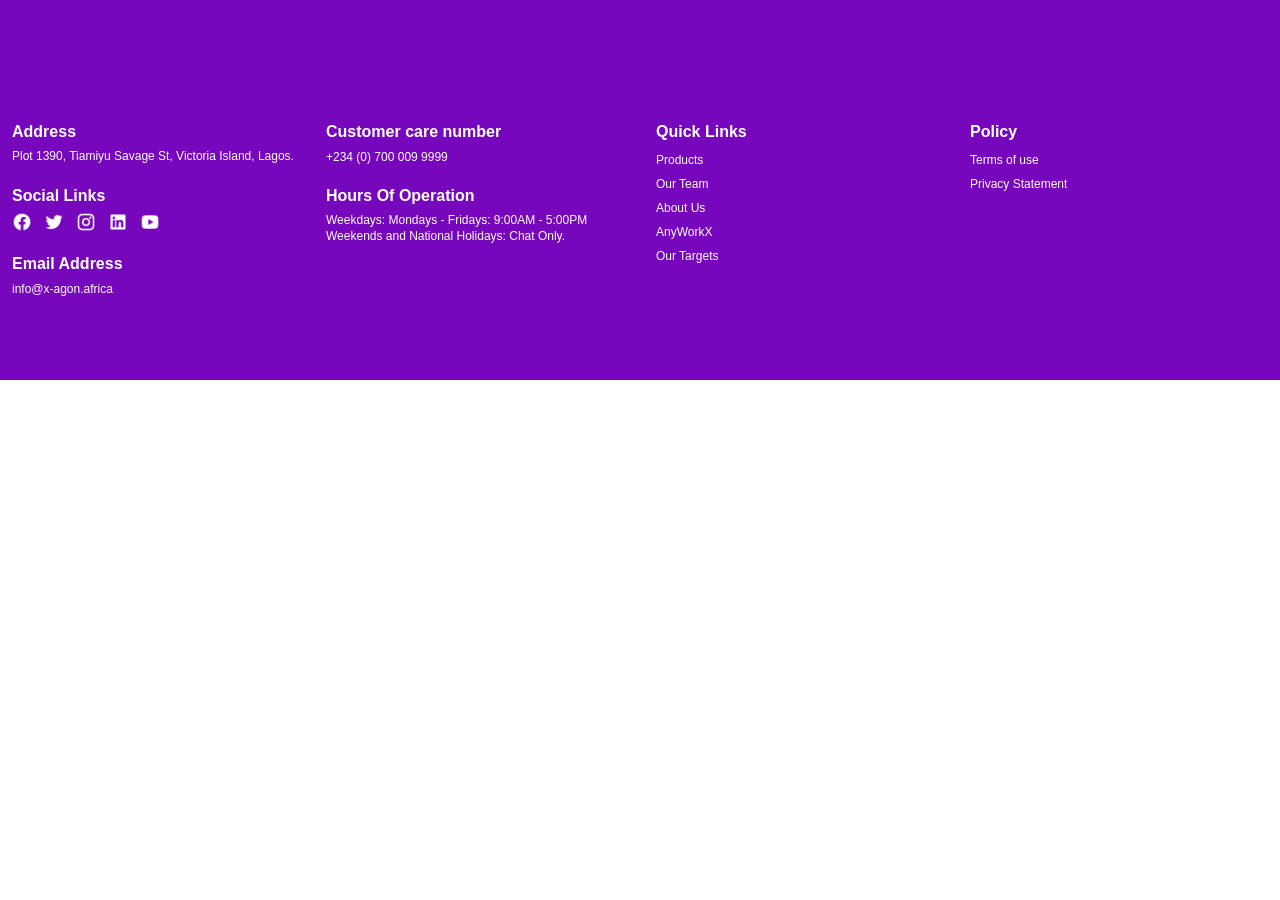
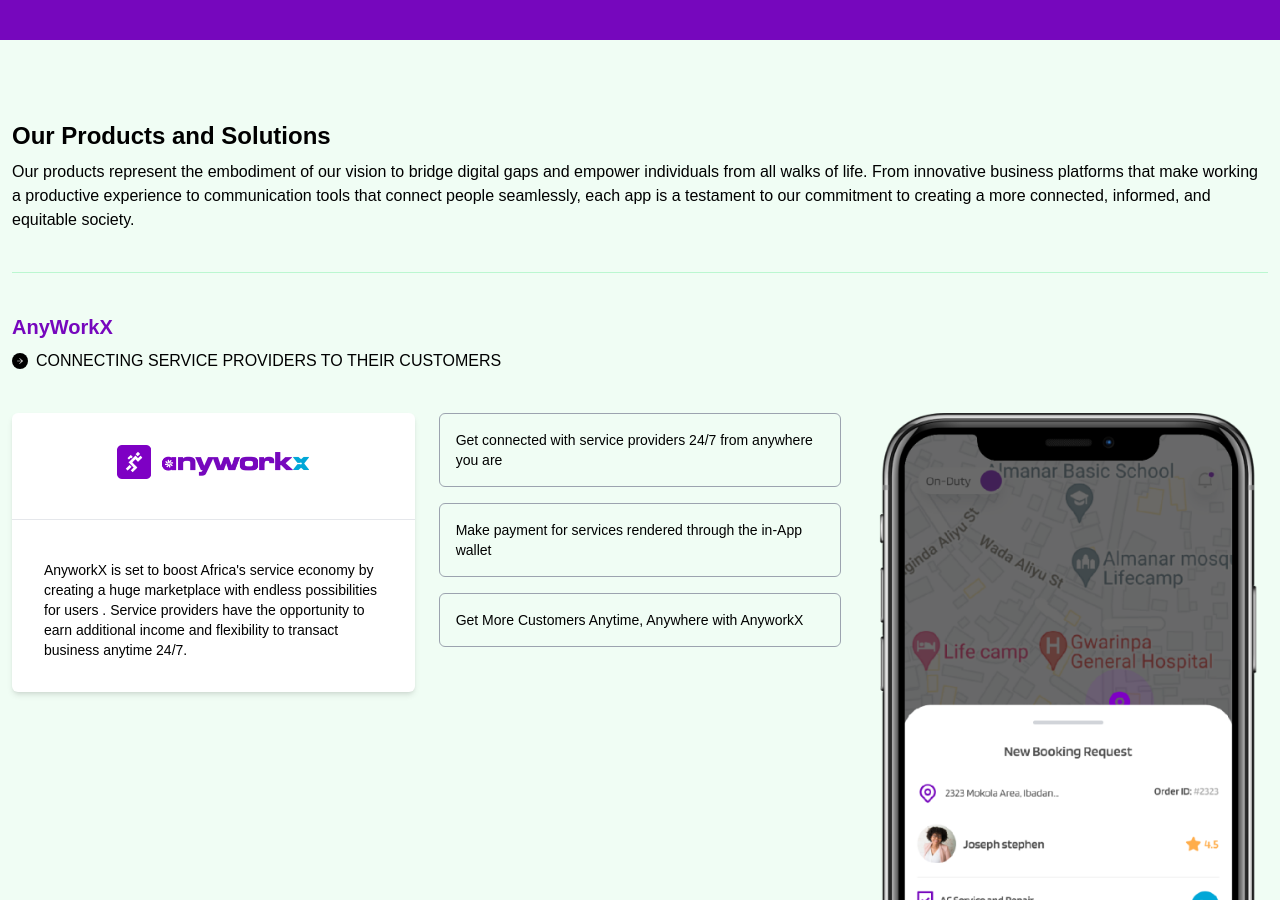
Before and after one commit to Chosen2730/hexagon, a React (Create React App) app: page / in a window 1280 px wide. Shown: the part 1900-2800 px from the top of the page. Before the commit the page ends 2280 px from the top, so only its background shows below. Built offline with nearby package versions, Linux system fonts and the light colour scheme.

Commit message:
adjusted the font weight

```diff
--- a/src/Components/HomePage/digital.jsx
+++ b/src/Components/HomePage/digital.jsx
@@ -7,7 +7,7 @@
     <div className='bg-pry p-3 py-20'>
       <div className='container mx-auto text-white'>
         <h2 className='text-2xl font-bold'>Innovative Digital Solutions</h2>
-        <p className='base my-2'>
+        <p className='text-base my-2 font-light'>
           {" "}
           X-agon prides itself on being at the forefront of technological
           advancement. We develop our own unique applications, leveraging the
@@ -30,7 +30,7 @@
           </div>
 
           <div>
-            <p className='text-base'>
+            <p className='text-base font-light'>
               At X-agon, our passion for technology is matched only by our
               dedication to creating a more inclusive and accessible digital
               future for Africa.
--- /dev/null
+++ b/src/Components/HomePage/market.jsx
@@ -0,0 +1,34 @@
+import React from "react";
+import Btn from "../../Utils/Button/btn";
+
+const Market = () => {
+  return (
+    <div className='grid grid-cols-1 md:grid-cols-2'>
+      <div className='bg-[#424242] text-white p-8 py-12 md:p-20'>
+        <div className='max-w-2xl ml-auto'>
+          <h2 className='text-2xl font-bold'>Market Leadership & Expertise</h2>
+          <p className='my-3 font-light'>
+            We don't just stop at development; we take the initiative to launch
+            our apps in the market and position them for success. Our marketing
+            strategies are crafted to reach a wide audience, ensuring that our
+            inclusive digital solutions make a positive impact on as many lives
+            as possible.
+          </p>
+        </div>
+      </div>
+      <div className='bg-pry text-white p-8 py-12 md:p-20'>
+        <div className='max-w-2xl'>
+          <p className='font-light'>
+            Comprising passionate individuals from various backgrounds, from
+            experienced developers and designers to empathetic user researchers
+            and marketing strategists, our team shares a common vision of
+            driving positive change through technology.{" "}
+          </p>
+          <Btn className={"bg-white text-pry my-3"} text='View our team' />
+        </div>
+      </div>
+    </div>
+  );
+};
+
+export default Market;
--- a/src/Components/HomePage/products.jsx
+++ b/src/Components/HomePage/products.jsx
@@ -1,7 +1,58 @@
 import React from "react";
+import { AiOutlineArrowRight } from "react-icons/ai";
+import anyworkx from "../../Assets/images/anyworkx.png";
+import mobile from "../../Assets/images/mobile.png";
 
 const Products = () => {
-  return <div>Products</div>;
+  return (
+    <div className='px-3 pt-20 bg-green-50'>
+      <div className='container mx-auto'>
+        <h2 className='text-2xl font-bold'>Our Products and Solutions</h2>
+        <p className='text-base my-2 font-light'>
+          Our products represent the embodiment of our vision to bridge digital
+          gaps and empower individuals from all walks of life. From innovative
+          business platforms that make working a productive experience to
+          communication tools that connect people seamlessly, each app is a
+          testament to our commitment to creating a more connected, informed,
+          and equitable society.
+        </p>
+        <hr className='border-green-200 my-10' />
+        <div className=''>
+          <h2 className='text-xl text-pry font-bold'>AnyWorkX</h2>
+          <div className='flex items-center gap-2 my-2'>
+            <AiOutlineArrowRight className='bg-black text-white rounded-full p-1' />
+            <p className='text-base'>
+              CONNECTING SERVICE PROVIDERS TO THEIR CUSTOMERS
+            </p>
+          </div>
+          <div className='grid grid-cols-1 md:grid-cols-3 gap-6 mt-10'>
+            <div className='bg-white p-8 rounded-md shadow-md h-fit'>
+              <img src={anyworkx} className='w-48 mx-auto' alt='logo' />
+              <hr className='border-gray-200 -mx-8 my-10 ' />
+              <p className='text-sm font-light'>
+                AnyworkX is set to boost Africa's service economy by creating a
+                huge marketplace with endless possibilities for users . Service
+                providers have the opportunity to earn additional income and
+                flexibility to transact business anytime 24/7.
+              </p>
+            </div>
+            <div>
+              <p className='p-4 rounded-md border-[1px] border-gray-400 text-sm font-light'>
+                Get connected with service providers 24/7 from anywhere you are
+              </p>
+              <p className='p-4 rounded-md border-[1px] my-4 border-gray-400 text-sm font-light'>
+                Make payment for services rendered through the in-App wallet
+              </p>
+              <p className='p-4 rounded-md border-[1px] my-4 border-gray-400 text-sm font-light'>
+                Get More Customers Anytime, Anywhere with AnyworkX
+              </p>
+            </div>
+            <img src={mobile} className='h-fit' alt='' />
+          </div>
+        </div>
+      </div>
+    </div>
+  );
 };
 
 export default Products;
--- a/src/Components/HomePage/what.jsx
+++ b/src/Components/HomePage/what.jsx
@@ -16,7 +16,7 @@
             <FaAsterisk className='text-pry' />
             What we do
           </h2>
-          <p className='text-base md:text-lg my-5'>
+          <p className='text-base md:text-lg my-5 font-light'>
             <span className='text-pry'>
               We are dedicated to revolutionizing the digital landscape in
               Africa by
@@ -30,7 +30,7 @@
             <FaAsterisk className='text-pry' />
             Whom we do it for
           </h2>
-          <p className='text-base md:text-lg my-5'>
+          <p className='text-base md:text-lg my-5 font-light'>
             <span className='text-pry'>
               Our mission is to bridge the digital divide
             </span>{" "}
--- a/src/Pages/HomePage.jsx
+++ b/src/Pages/HomePage.jsx
@@ -3,6 +3,7 @@
 import What from "../Components/HomePage/what";
 import Digital from "../Components/HomePage/digital";
 import Products from "../Components/HomePage/products";
+import Market from "../Components/HomePage/market";
 
 const HomePage = () => {
   return (
@@ -10,7 +11,8 @@
       <Hero />
       <What />
       <Digital />
-      {/* <Products /> */}
+      <Products />
+      <Market />
     </div>
   );
 };
--- a/src/index.css
+++ b/src/index.css
@@ -22,6 +22,9 @@
   opacity: 0;
   transition: opacity 1s ease-in-out;
 }
+/* .productBG {
+  background: rgba(153, 255, 0, 0.12);
+} */
 
 @keyframes changePosition {
   from {
```
